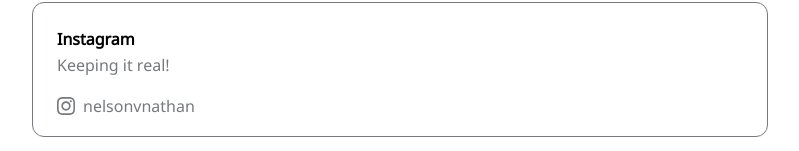
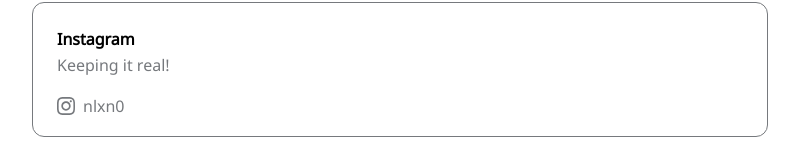
Before and after one commit to nlxn/profilio, a Next.js app: page / in a window 1280 px wide. Shown: the part 889-1040 px from the top of the page, without its empty margins (240-1039 px from the left). Built offline with nearby package versions, Linux system fonts and the light colour scheme.

Commit message:
Update config.js

```diff
--- a/data/config.js
+++ b/data/config.js
@@ -32,7 +32,7 @@
     {
       title: 'Instagram',
       description: 'Keeping it real!',
-      instagram: 'nelsonvnathan'
+      instagram: 'nlxn0'
     },
     {
       title: 'X (Twitter)',
```
